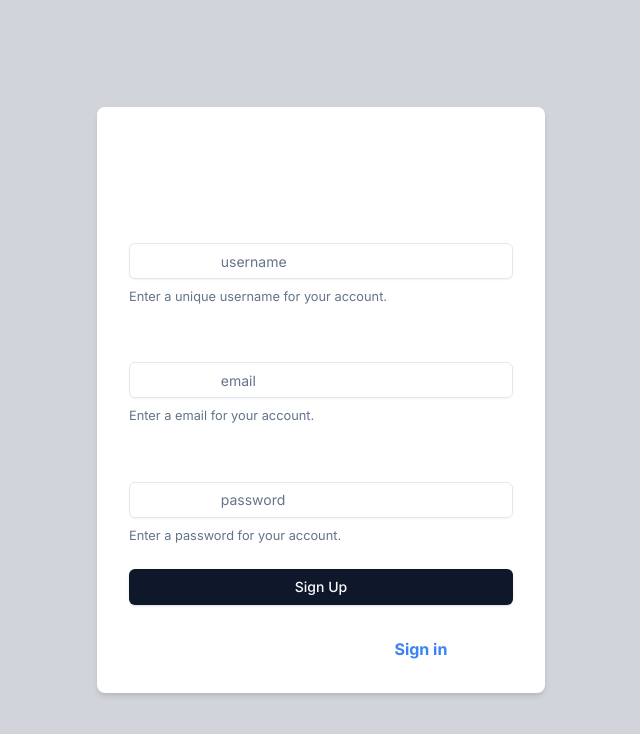
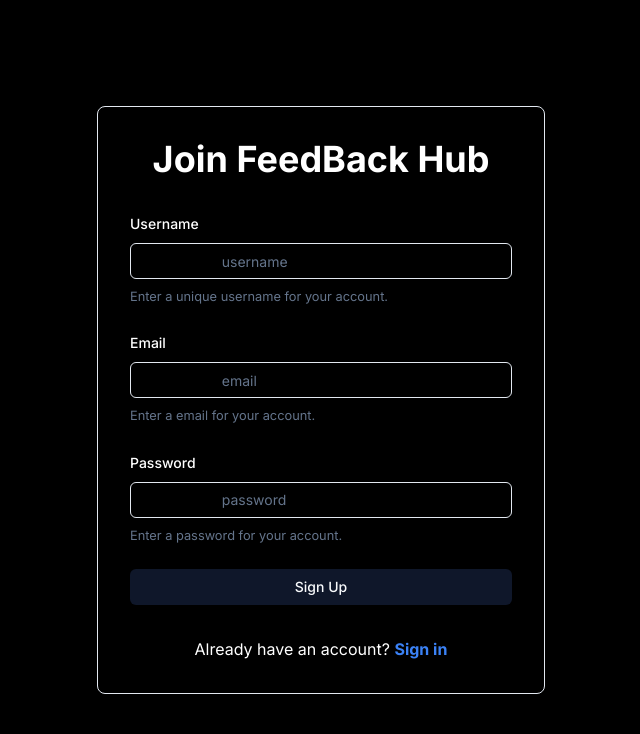
Before and after one commit to StarDust130/FeedBack_Hub, a Next.js app: page /sign-up in a window 1280 px wide. Shown: the top 734 px of the page, without its empty margins (319-959 px from the left). Built offline with nearby package versions, Linux system fonts and the light colour scheme.

Commit message:
Fix Ui Bugs in Auth

```diff
--- a/src/app/(auth)/sign-in/page.tsx
+++ b/src/app/(auth)/sign-in/page.tsx
@@ -65,8 +65,8 @@
   };
 
   return (
-    <div className="flex justify-center items-center min-h-screen bg-gray-300">
-      <div className="w-full max-w-md p-8 space-y-8 bg-white rounded-lg shadow-md">
+    <div className="flex justify-center items-center min-h-screen ">
+      <div className="w-full max-w-md p-8 space-y-8   shadow-md border rounded-lg">
         <div className="text-center">
           <h1 className="text-4xl font-extrabold tracking-tight lg:text-5xl mb-6">
             Welcome Back to True Feedback
--- a/src/app/(auth)/sign-up/page.tsx
+++ b/src/app/(auth)/sign-up/page.tsx
@@ -100,8 +100,8 @@
   };
 
   return (
-    <div className="flex justify-center items-center min-h-screen bg-gray-300 ">
-      <div className="w-full max-w-md p-8 bg-white space-y-8  rounded-lg shadow-md">
+    <div className="flex justify-center items-center min-h-screen  ">
+      <div className="w-full max-w-md p-8  space-y-8 border   rounded-lg shadow-md">
         <div className="text-center text-4xl font-bold">
           {" "}
           Join FeedBack Hub{" "}
```
Also changed, not shown: src/app/globals.css (indentation only).
